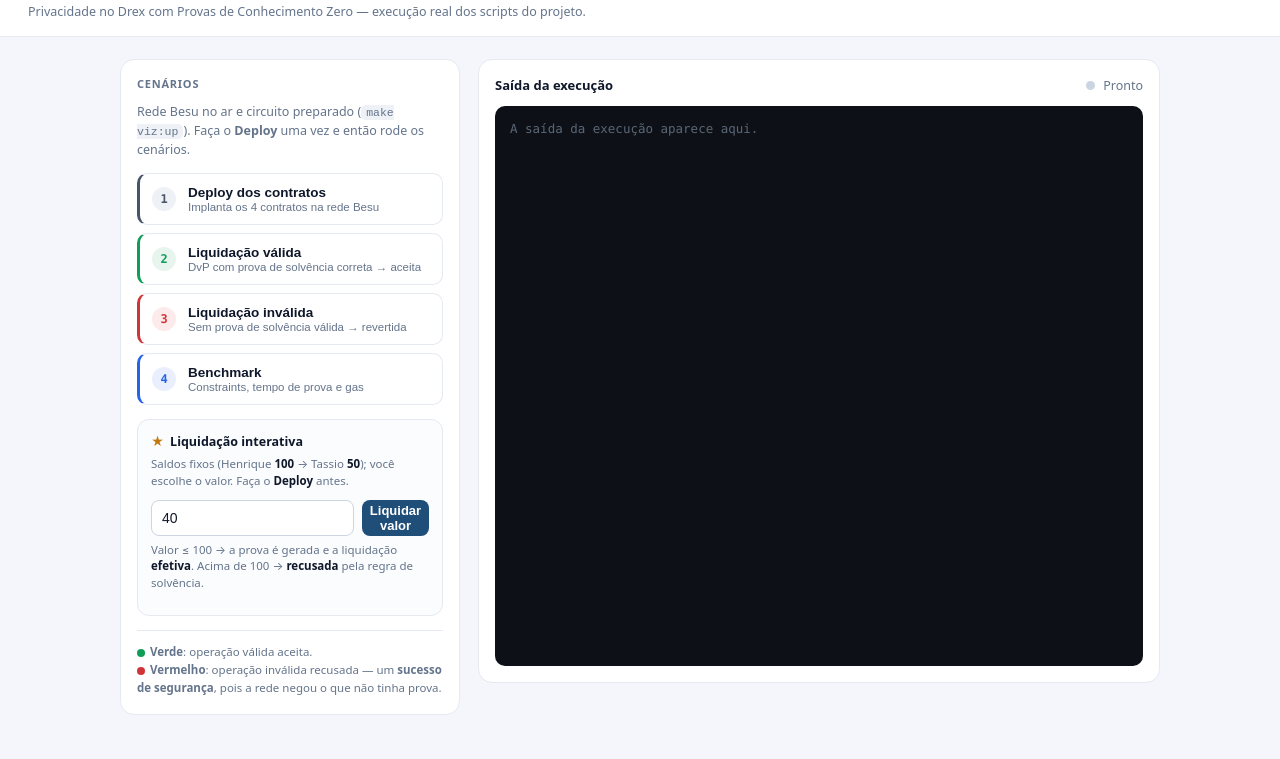
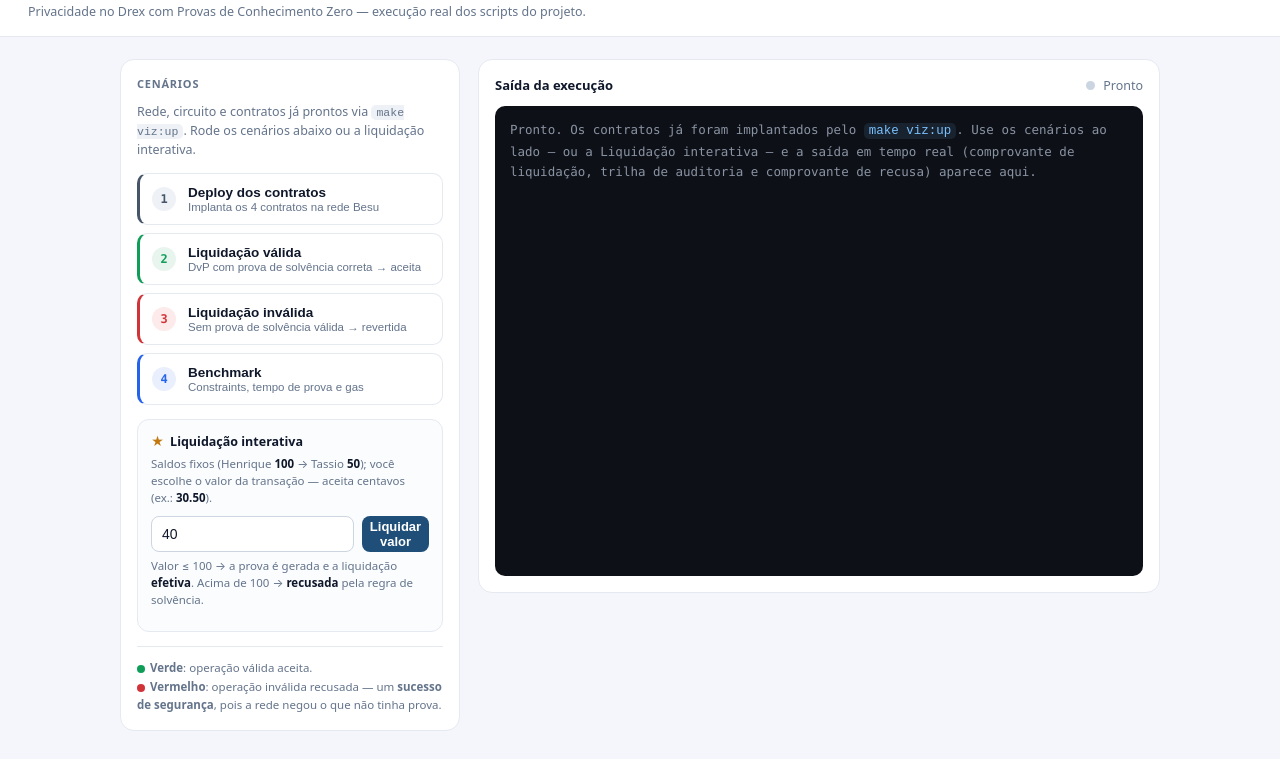
Before and after one commit to HenriqueLamarca/tcc-drex-zkp-lgpd, a website: page viz/index.html in a window 1280 px wide. Shown: the part 41-800 px from the top of the page. Drawn offline with Linux system fonts and the light colour scheme.

Commit message:
style(viz): painel — alinhamento, estado inicial, auto-deploy e input fracionado
- Terminal monoespacado (Consolas) sem quebra de linha, evitando o desalinhamento dos quadros dos comprovantes.
- Estado inicial util no terminal no lugar do vazio; textos refletem o auto-deploy do viz:up.
- Campo de valor aceita centavos (step 0.01), com validacao de ate 2 casas decimais.

```diff
--- a/viz/index.html
+++ b/viz/index.html
@@ -102,11 +102,14 @@
   .badge.err { display: block; background: #fdeaea; color: #b3261e; border: 1px solid #f3b9b6; }
   .term {
     background: var(--term-bg); color: var(--term-ink); border-radius: 10px; padding: 14px 15px;
-    font: 12.5px/1.5 ui-monospace, "Cascadia Code", SFMono-Regular, Consolas, "Courier New", monospace;
-    height: 560px; overflow: auto; white-space: pre-wrap; word-break: break-word;
+    font: 12.5px/1.5 Consolas, "Cascadia Mono", "Cascadia Code", "Courier New", monospace;
+    height: 470px; overflow: auto; white-space: pre; tab-size: 2;
   }
+  .term div { min-height: 1em; }
   .term .cmd { color: #79c0ff; font-weight: 600; }
-  .term:empty::before { content: "A saída da execução aparece aqui."; color: #5b6675; }
+  .term .idle { white-space: normal; color: #8a93a3; line-height: 1.65; }
+  .term .idle code { color: #79c0ff; background: rgba(121,192,255,.1); padding: 1px 5px; border-radius: 5px; }
+  .term:empty::before { content: "A saída aparece aqui."; color: #5b6675; }
 </style>
 </head>
 <body>
@@ -122,8 +125,8 @@
   <div class="card">
     <h2>Cenários</h2>
     <p class="hint">
-      Rede Besu no ar e circuito preparado (<code>make viz:up</code>). Faça o
-      <b>Deploy</b> uma vez e então rode os cenários.
+      Rede, circuito e contratos já prontos via <code>make viz:up</code>. Rode os
+      cenários abaixo ou a liquidação interativa.
     </p>
 
     <div class="actions">
@@ -147,9 +150,9 @@
 
     <div class="interactive">
       <div class="h"><span class="star">★</span> Liquidação interativa</div>
-      <p class="sub">Saldos fixos (Henrique <b>100</b> → Tassio <b>50</b>); você escolhe o valor. Faça o <b>Deploy</b> antes.</p>
+      <p class="sub">Saldos fixos (Henrique <b>100</b> → Tassio <b>50</b>); você escolhe o valor da transação — aceita centavos (ex.: <b>30.50</b>).</p>
       <div class="field">
-        <input type="number" id="valorTx" min="1" value="40" aria-label="Valor da transação" />
+        <input type="number" id="valorTx" min="0.01" step="0.01" value="40" aria-label="Valor da transação" />
         <button class="run" data-target="demo-value" data-label="Liquidação interativa">Liquidar valor</button>
       </div>
       <p class="sub">Valor ≤ 100 → a prova é gerada e a liquidação <b>efetiva</b>. Acima de 100 → <b>recusada</b> pela regra de solvência.</p>
@@ -167,7 +170,7 @@
       <span class="status"><span class="dot" id="dot"></span><span id="statusTxt">Pronto</span></span>
     </div>
     <div class="badge" id="badge"></div>
-    <div class="term" id="term"></div>
+    <div class="term" id="term"><div class="idle">Pronto. Os contratos já foram implantados pelo <code>make viz:up</code>. Use os cenários ao lado — ou a Liquidação interativa — e a saída em tempo real (comprovante de liquidação, trilha de auditoria e comprovante de recusa) aparece aqui.</div></div>
   </div>
 </div>
 
@@ -198,8 +201,8 @@
       let extra = "";
       if (target === "demo-value") {
         const v = (document.getElementById("valorTx").value || "").trim();
-        if (!/^\d+$/.test(v) || Number(v) <= 0) {
-          alert("Informe um valor inteiro positivo.");
+        if (!/^\d+(\.\d{1,2})?$/.test(v) || Number(v) <= 0) {
+          alert("Informe um valor positivo, com até 2 casas decimais (ex.: 30.50).");
           return;
         }
         extra = "&value=" + encodeURIComponent(v);
```
